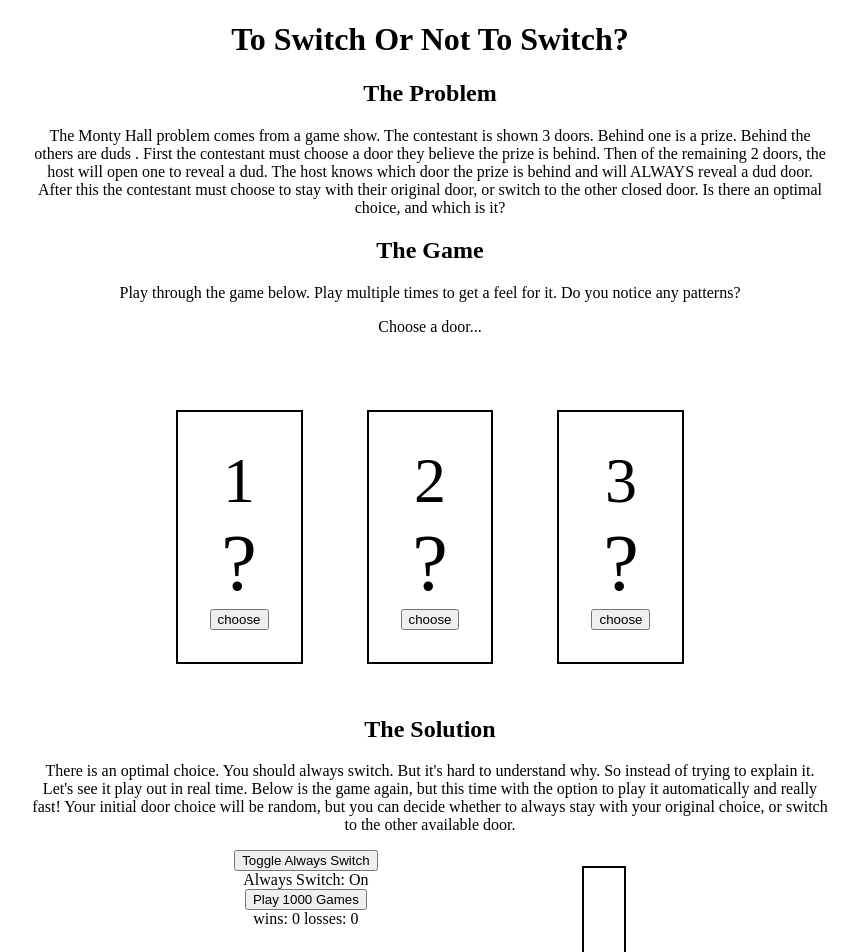
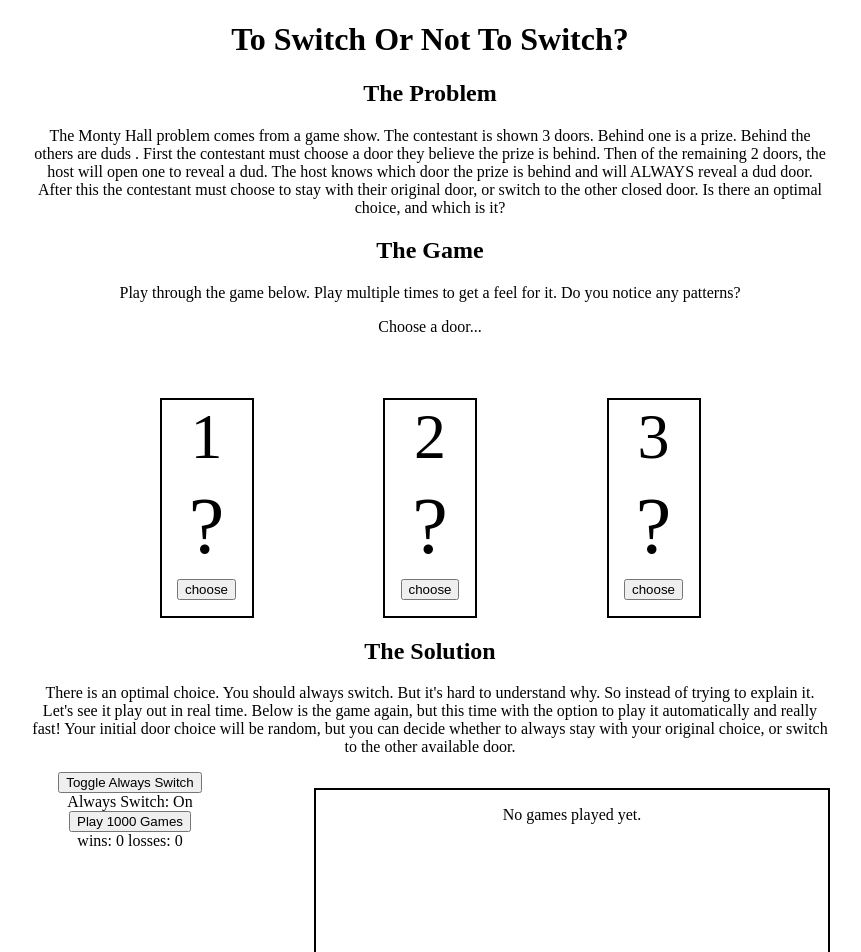
Before and after one commit to evanconway/monty-hall-problem, a React (Vite) app: page / in a window 1280 px wide. Shown: the top 952 px of the page, without its empty margins (210-1071 px from the left). Built offline with nearby package versions, Linux system fonts and the light colour scheme.

Commit message:
improve styling

```diff
--- a/src/components/AutoPlayer.tsx
+++ b/src/components/AutoPlayer.tsx
@@ -48,10 +48,10 @@ const AutoPlayer = () => {
       style={{
         display: "flex",
         flexDirection: "row",
-        justifyContent: "space-evenly",
+        justifyContent: "space-between",
       }}
     >
-      <div>
+      <div style={{ width: "25%" }}>
         <button
           disabled={autoTimeoutId !== null}
           onClick={() => setAlwaysSwitch(!alwaysSwitch)}
@@ -74,18 +74,33 @@ const AutoPlayer = () => {
       <ul
         ref={gamesRef}
         style={{
+          width: "60%",
           height: "60vh",
           overflowY: "scroll",
-          border: "2px solid",
+          border: `2px solid`,
           listStyleType: "none",
+          padding: "1em",
         }}
       >
-        {games?.map((game, i) => (
-          <li
-            style={{ textAlign: "start" }}
-            key={i}
-          >{`#${i + 1} prize behind door ${game.prizeDoor}, contestant chose door ${game.contestantDoorSelected}, contestant ${alwaysSwitch ? `switched to door ${montyHallGetContestantDoorChoice(game)}` : `stayed with door ${game.contestantDoorSelected}`}, ${game.prizeDoor === montyHallGetContestantDoorChoice(game) ? "won!" : "lost."}`}</li>
-        ))}
+        {games.length <= 0 ? (
+          <div>No games played yet.</div>
+        ) : (
+          games.map((game, i) => (
+            <li key={i}>
+              <div>{`#${i + 1}`}</div>
+              <div>{`contestant chose door ${game.contestantDoorSelected}`}</div>
+              <div>{`host revealed door ${game.doorHostRevealed} was empty`}</div>
+              <div>{`contestant ${game.contestantSwitch ? `switched to door ${montyHallGetContestantDoorChoice(game)}` : `stayed with door ${game.contestantDoorSelected}`}`}</div>
+              <div>{`prize was behind door ${game.prizeDoor}`}</div>
+              <div>
+                {game.prizeDoor === montyHallGetContestantDoorChoice(game)
+                  ? "won!"
+                  : "lost"}
+              </div>
+              <br />
+            </li>
+          ))
+        )}
       </ul>
     </div>
   );
--- a/src/components/game/Door.tsx
+++ b/src/components/game/Door.tsx
@@ -24,22 +24,35 @@ const Door = ({ montyHall, setMontyHall, doorNumber }: DoorProps) => {
     step === GAME_STEPS.DONE || doorHostRevealed === doorNumber;
 
   return (
+    <div>
+      <div style={{ height: "20px" }}>
+        {selected ? `chose ${doorNumber}` : ""}
+      </div>
       <div
         style={{
           border: `2px ${selected ? "red" : ""} solid`,
-        padding: "2em",
-        margin: "2em",
+          width: "90px",
+          height: "200px",
+          display: "flex",
+          paddingBottom: "1em",
+          flexDirection: "column",
+          justifyContent: "space-between",
+          alignItems: "center",
         }}
       >
         <div style={{ fontSize: "4em" }}>{doorNumber}</div>
-      <div style={{ fontSize: "5em" }}>
-        {isRevealed ? (prizeDoor === doorNumber ? "$" : ".") : "?"}
-      </div>
+        {isRevealed ? (
+          <div>{prizeDoor === doorNumber ? "The Prize!" : "(empty)"}</div>
+        ) : (
+          <div style={{ fontSize: "5em" }}>?</div>
+        )}
         <button
           disabled={!chooseEnabled}
           onClick={() => {
             if (step === GAME_STEPS.CONTESTANT_CHOOSE) {
-            setMontyHall(montyHallContestantChooseDoor(montyHall, doorNumber));
+              setMontyHall(
+                montyHallContestantChooseDoor(montyHall, doorNumber),
+              );
             }
             if (step === GAME_STEPS.CONTESTANT_SWITCH) {
               setMontyHall(
@@ -54,6 +67,7 @@ const Door = ({ montyHall, setMontyHall, doorNumber }: DoorProps) => {
           choose
         </button>
       </div>
+    </div>
   );
 };
 
--- a/src/components/game/Game.tsx
+++ b/src/components/game/Game.tsx
@@ -48,7 +48,7 @@ const Game = () => {
         <p>{msg}</p>
         {stepElements}
       </div>
-      <div style={{ display: "flex", justifyContent: "center" }}>
+      <div style={{ display: "flex", justifyContent: "space-evenly" }}>
         {DOOR_OPTIONS.map((o) => (
           <Door
             montyHall={montyHall}
```
Lines whose indentation alone changed are shown as unchanged.
